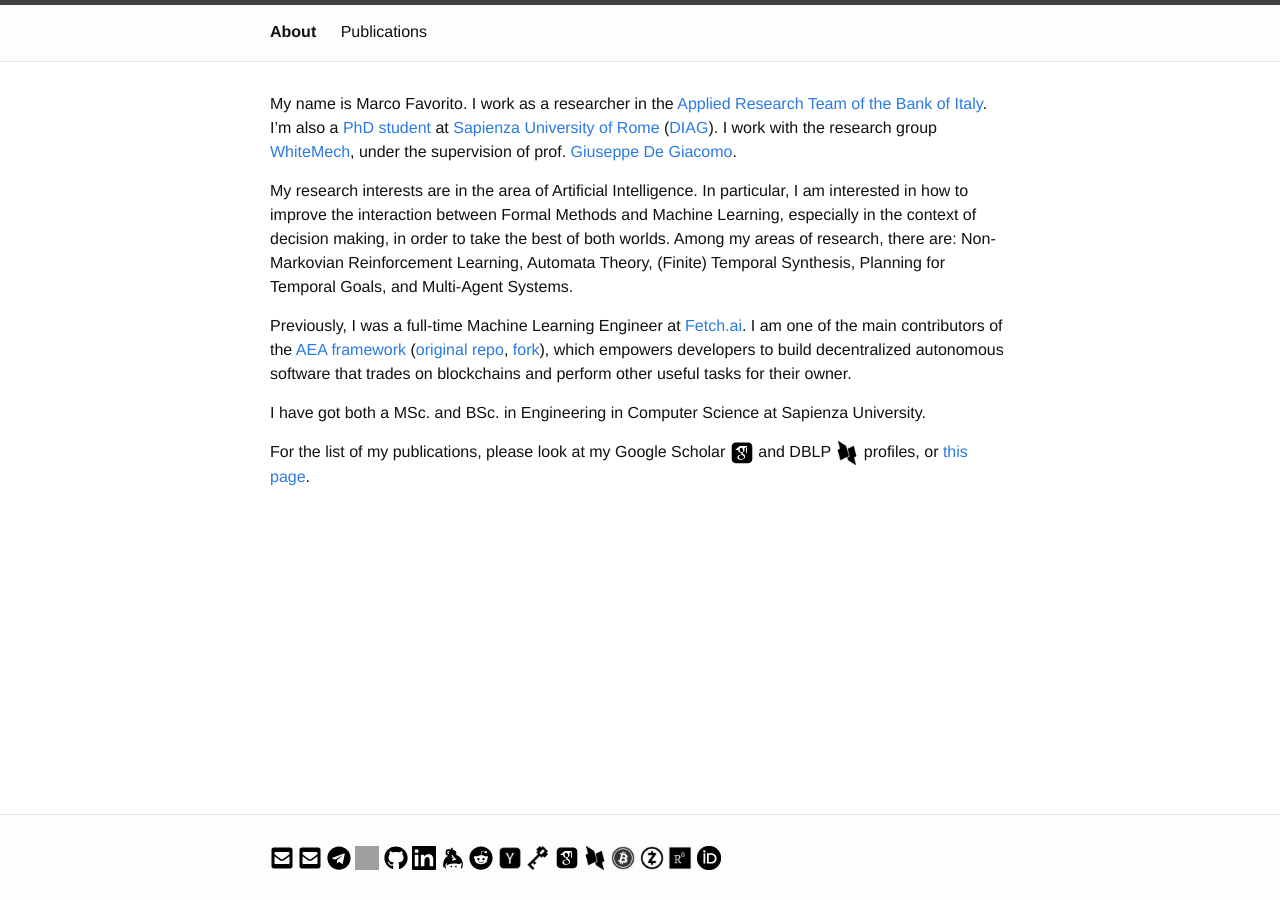
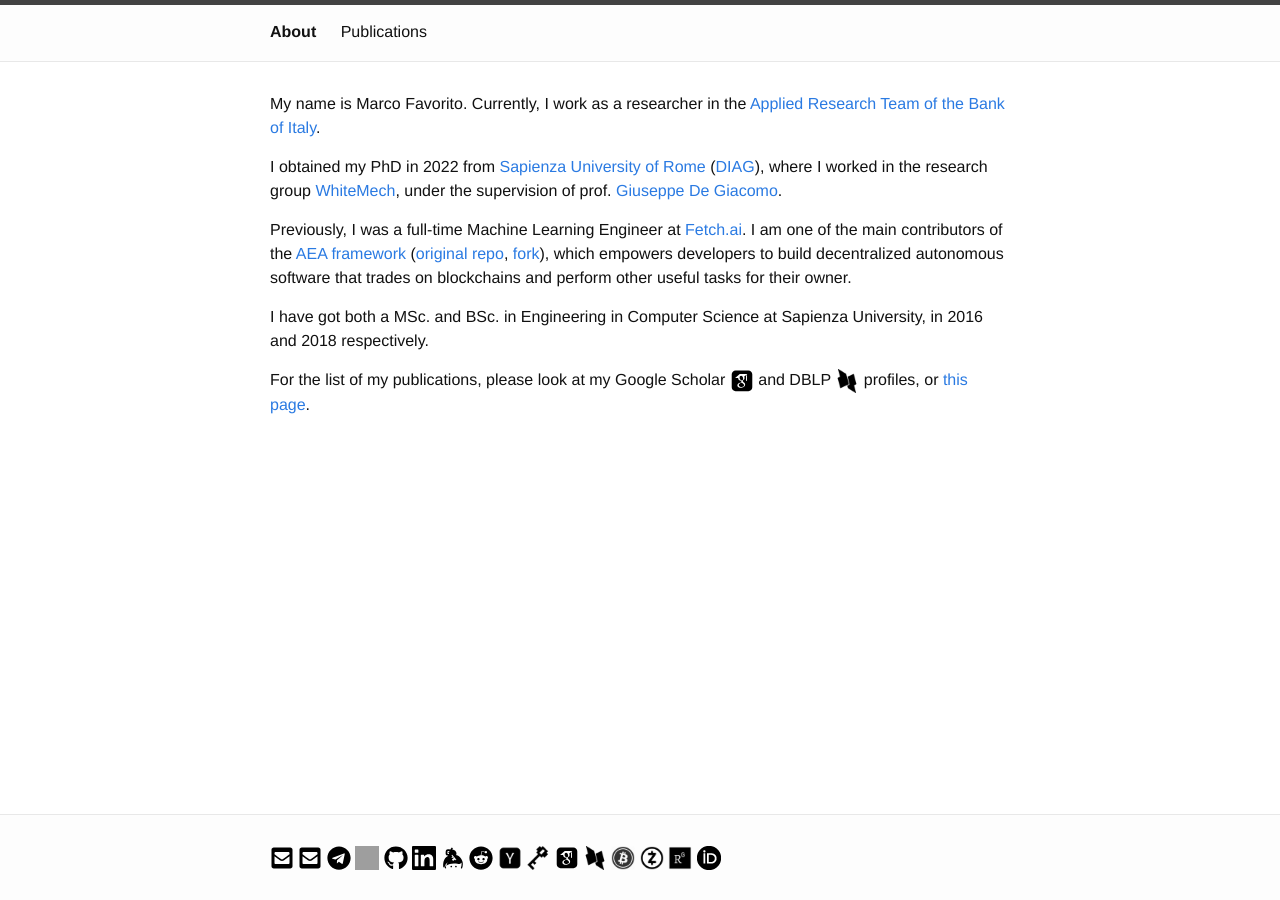
Before and after one commit to marcofavorito/marcofavorito.github.io, a Jekyll site: the page built from _pages/about.md, in a window 1280 px wide. Built offline with Jekyll 4.4.1, drawn with Linux system fonts in a browser that asks for light colours; nearby versions of some CDN libraries; comment, search, counter and statistics services are not loaded; a style sheet for code colours, icons or effects is not loaded; grey boxes are pictures that could not be loaded.

Commit message:
fix: update about page

```diff
--- a/_pages/about.md
+++ b/_pages/about.md
@@ -9,13 +9,13 @@
 ---
 
 My name is Marco Favorito.
-I work as a researcher in the [Applied Research Team of the Bank of Italy](https://bankit.art/).
-I'm also a [PhD student](https://www.dis.uniroma1.it/en/users/marco%20favorito)
-at [Sapienza University of Rome](https://www.uniroma1.it/en/pagina-strutturale/home)
-([DIAG](https://www.dis.uniroma1.it/en)).
-I work with the research group [WhiteMech](https://whitemech.github.io/),
+Currently, I work as a researcher in the [Applied Research Team of the Bank of Italy](https://bankit.art/).
+
+I obtained my PhD in 2022 from [Sapienza University of Rome](https://www.uniroma1.it/en/pagina-strutturale/home)
+([DIAG](https://www.dis.uniroma1.it/en)), where I worked in the research group [WhiteMech](https://whitemech.github.io/),
 under the supervision of prof. [Giuseppe De Giacomo](https://www.diag.uniroma1.it/~degiacom/).
 
+<!--
 My research interests are in the area of Artificial Intelligence.
 In particular, I am interested in how to improve the interaction between
 Formal Methods and Machine Learning, especially in the context of
@@ -23,6 +23,7 @@
 Among my areas of research, there are: Non-Markovian Reinforcement Learning,
 Automata Theory, (Finite) Temporal Synthesis, Planning for Temporal Goals,
 and Multi-Agent Systems.
+-->
 
 Previously, I was a full-time Machine Learning Engineer at [Fetch.ai](https://fetch.ai/).
 I am one of the main contributors of the [AEA framework](https://valory-xyz.github.io/open-aea/)
@@ -30,7 +31,7 @@
 which empowers developers to build decentralized autonomous software
 that trades on blockchains and perform other useful tasks for their owner.
 
-I have got both a MSc. and BSc. in Engineering in Computer Science at Sapienza University.
+I have got both a MSc. and BSc. in Engineering in Computer Science at Sapienza University, in 2016 and 2018 respectively.
 
 For the list of my publications, please look at my Google Scholar <a href="https://scholar.google.it/citations?user=tJhhDGEAAAAJ"><img width="24" height="24" src="/assets/img/icons/scholar.svg"></a>
 and DBLP <a href="https://dblp.uni-trier.de/pers/hd/f/Favorito:Marco"><img width="24" height="24" src="/assets/img/icons/dblp.png"></a> profiles, or [this page](./papers).
```
